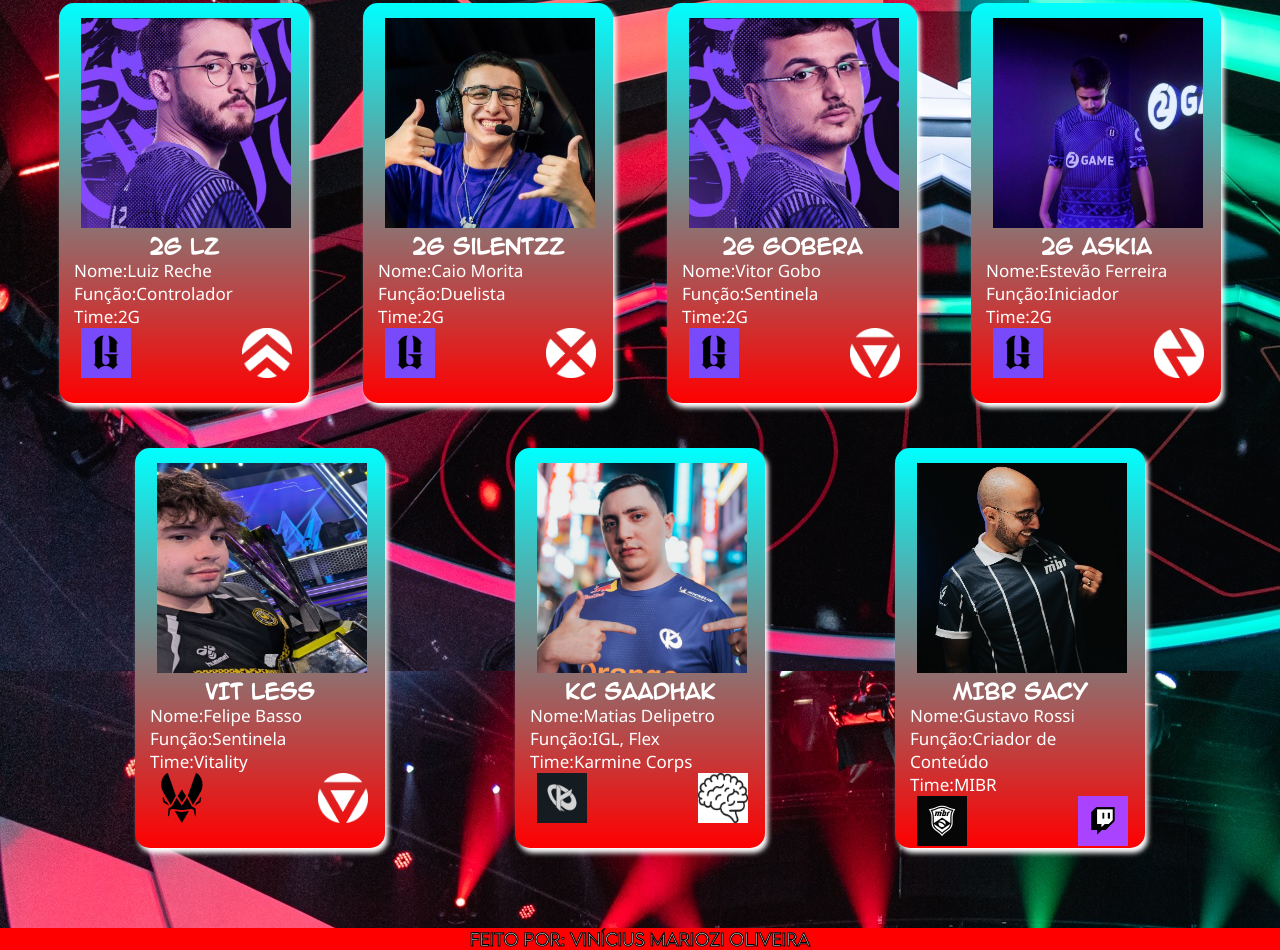
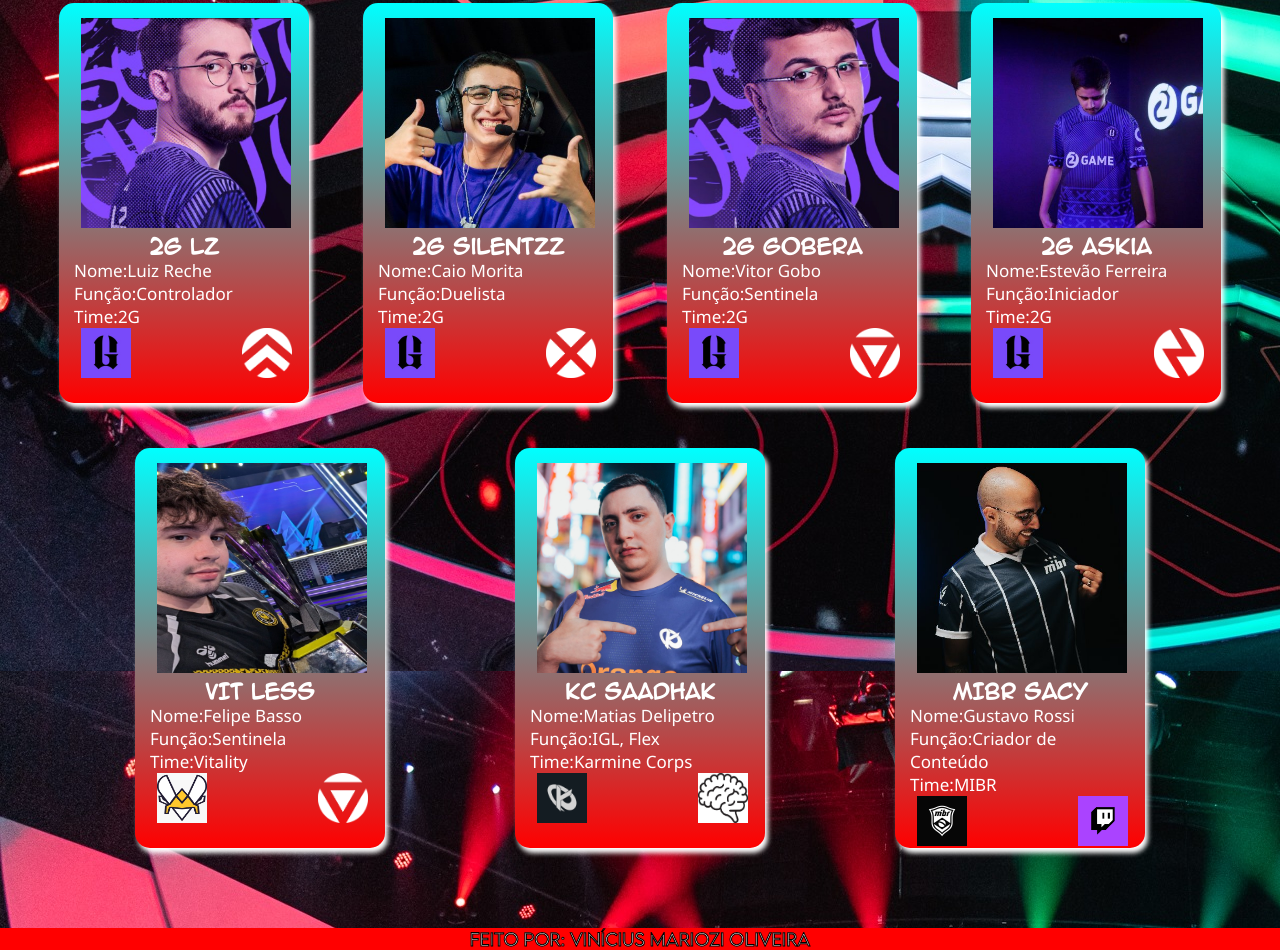
Before and after one commit to ViniciusMarioziOliveira/cards, a plain HTML site: page index.html in a window 1280 px wide. Shown: the part 1889-2839 px from the top of the page. Drawn offline with nearby package versions, Linux system fonts and the light colour scheme.

Commit message:
primeiro commit

```diff
--- a/index.html
+++ b/index.html
@@ -321,7 +321,7 @@
                 <br>
                 Time:Vitality
                 <br>
-                <img class="selecao" src="img/Vitality.png">
+                <img class="selecao" src="img/vitality.jpg">
                  <img style="width: 50px; height: 50px;" src="img/sentinela.webp">
             </p>
         </div>
```
Also changed, not shown: img/vitality.jpg (added), img/vitality.png (deleted).
